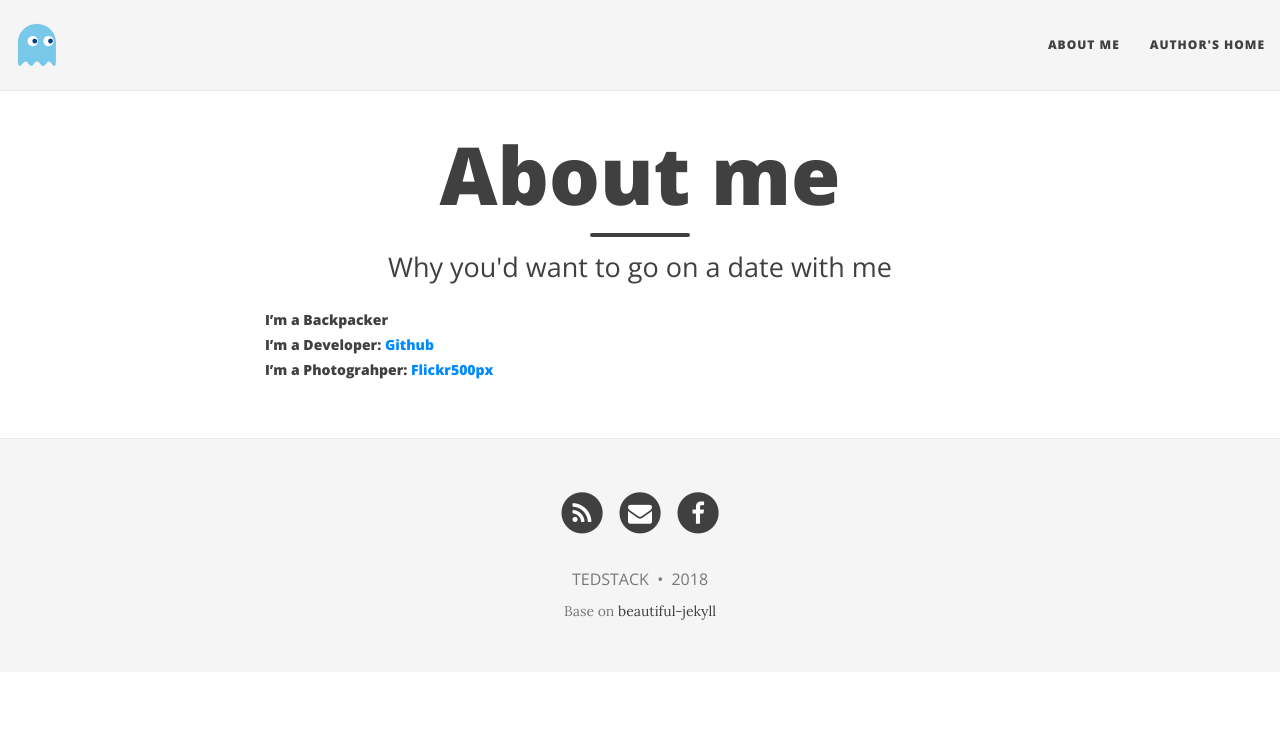
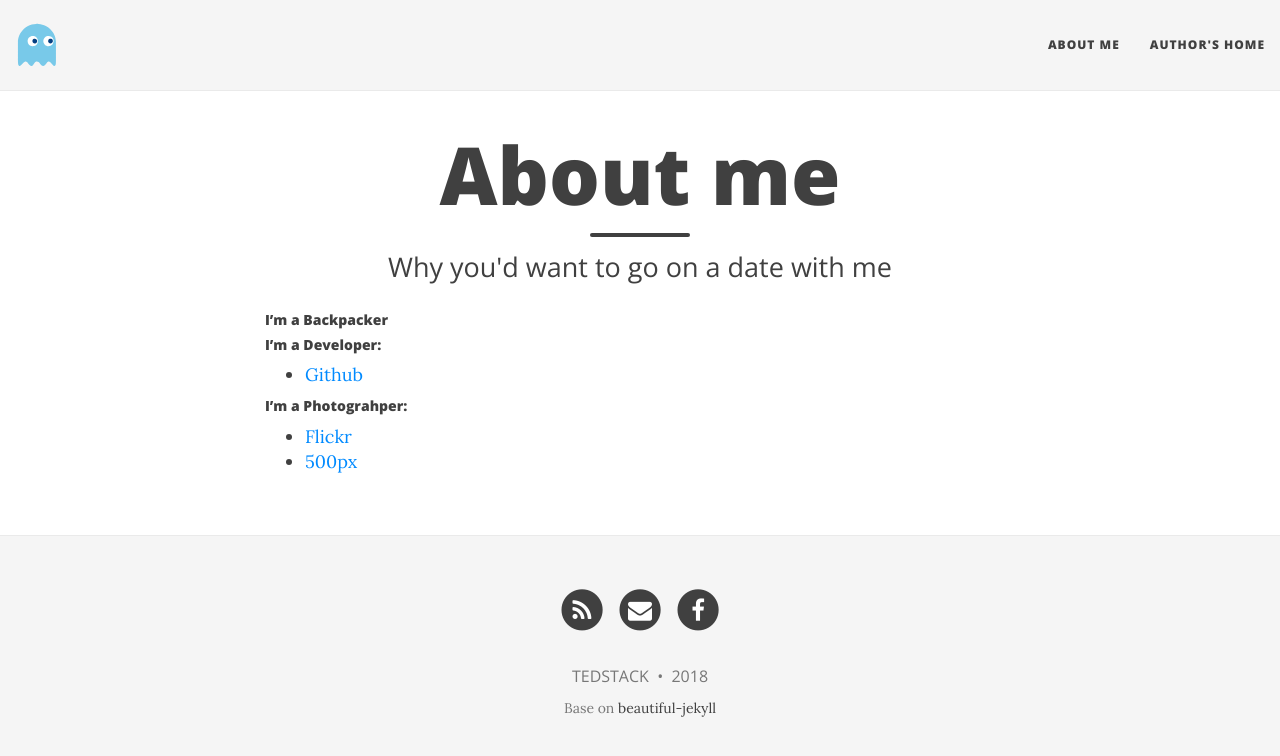
Before and after one commit to thorvn/th0j.github.io, a Jekyll site: the page built from aboutme.md, in a window 1280 px wide. Shown: the top 756 px of the page. Built offline with Jekyll 4.4.1, drawn with Linux system fonts in a browser that asks for light colours; nearby versions of some CDN libraries.

Commit message:
fix typo

```diff
--- a/aboutme.md
+++ b/aboutme.md
@@ -6,6 +6,9 @@
 
 ##### I'm a Backpacker
 
-##### I'm a Developer: [Github](https://github.com/thovt93)
+##### I'm a Developer:
+  - [Github](https://github.com/thovt93)
 
-##### I'm a Photograhper: [Flickr](https://www.flickr.com/photos/148493932@N06/)[500px](https://500px.com/kensupermen)
+##### I'm a Photograhper:
+  - [Flickr](https://www.flickr.com/photos/148493932@N06/)
+  - [500px](https://500px.com/kensupermen)
```
